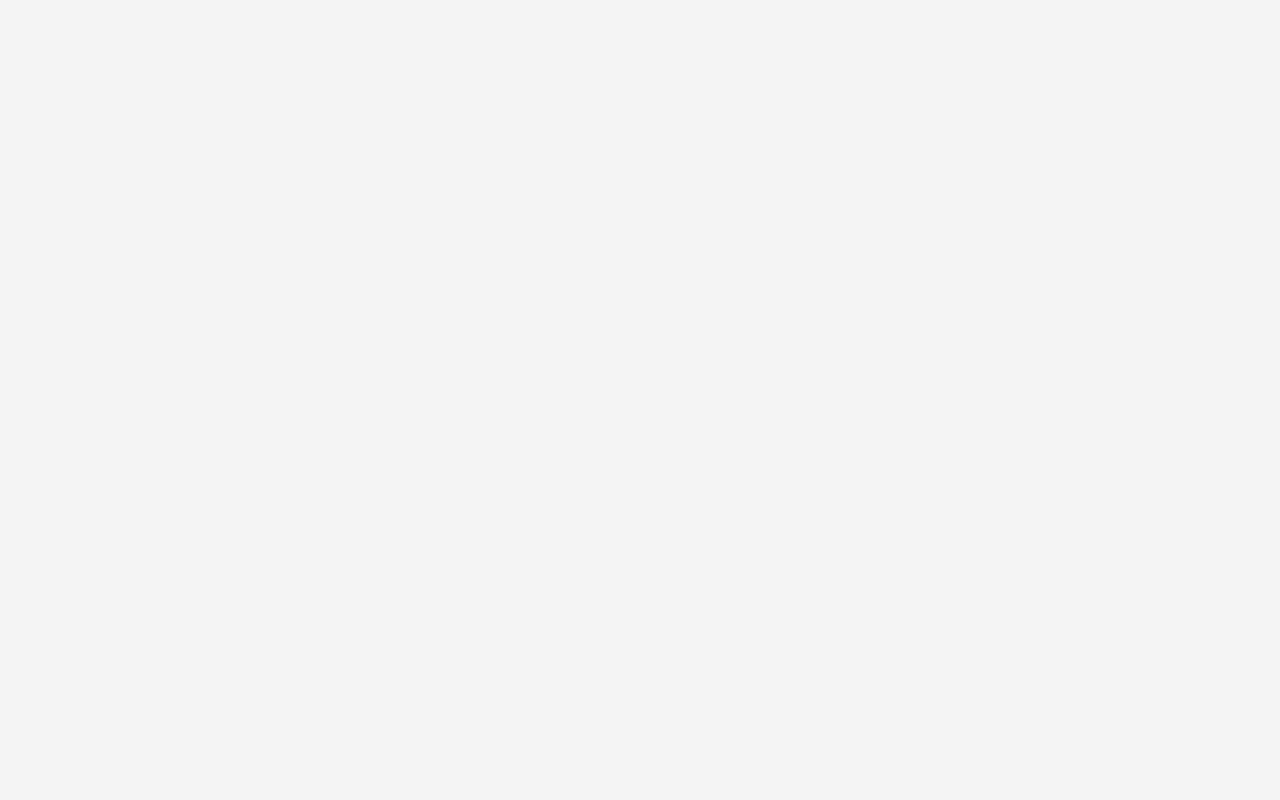
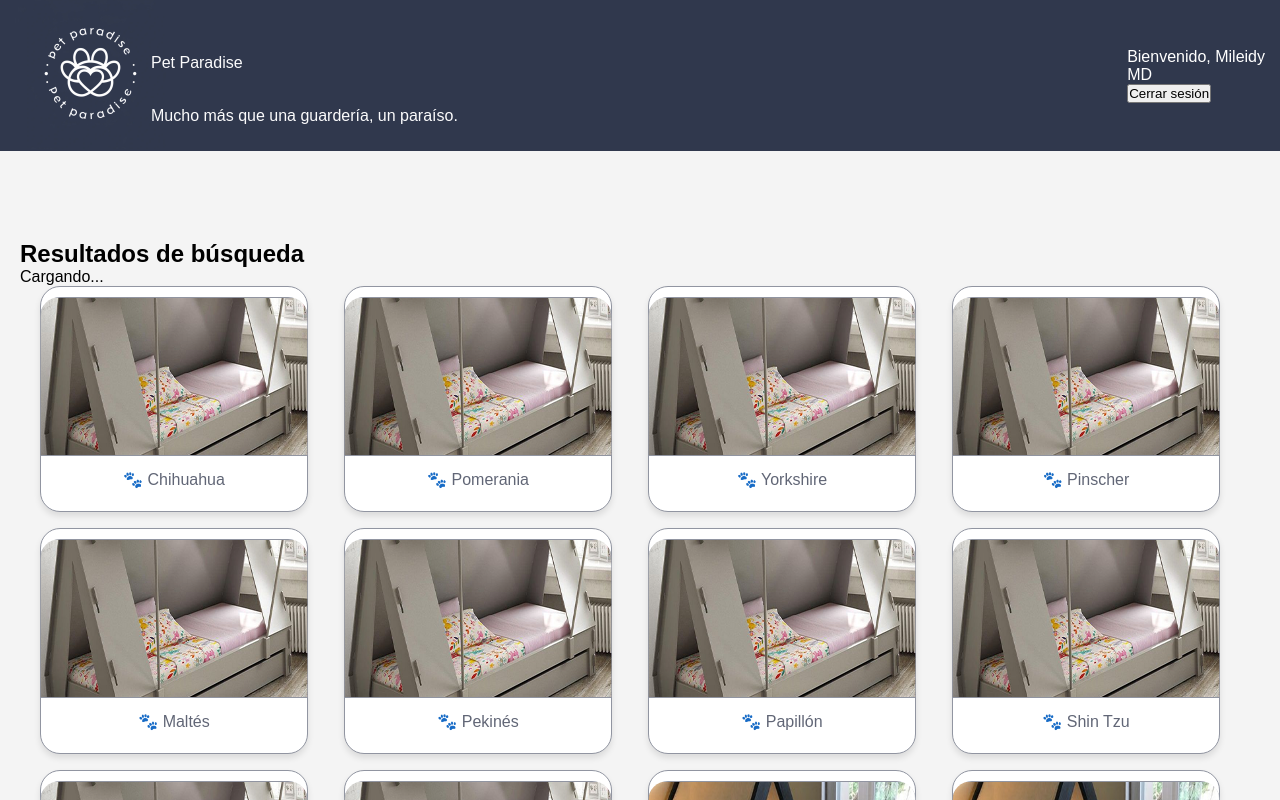
Before and after one commit to LuisDelgado-LD/integradorG5Front, a React (Vite) app: page /busqueda in a window 1280 px wide. Before the commit this address had no page. Built offline with nearby package versions, Linux system fonts and the light colour scheme.

Commit message:
Metodo de busqueda por fecha y por raza

```diff
--- a/src/App.jsx
+++ b/src/App.jsx
@@ -11,6 +11,7 @@ import GestionCaracteristicas from "./Routes/GestionCaracteristicas.jsx";
 import UserManagement from "./Routes/UserManagement.jsx";
 import Login from "./Routes/Login.jsx";
 import PrivateRoute from "./Routes/PrivateRoute";
+import Search from "./Routes/Search.jsx";
 
 function App() {
   const [usuario, setUsuario] = useState(null);
@@ -26,6 +27,7 @@ function App() {
           <Route index element={<Home />} />
           <Route path="habitacion/:id" element={<Habitaciones />} />
           <Route path="registro" element={<Registro />} />
+          <Route path="busqueda" element={<Search />} />
           <Route path="login" element={!usuario ? <Login setUsuario={setUsuario} /> : <Navigate to={usuario.rol === "admin" ? "/administrador" : "/home"} />} />
         </Route>
 
--- a/src/Components/AutoCompleteSearch.jsx
+++ b/src/Components/AutoCompleteSearch.jsx
@@ -1,19 +1,53 @@
 import { useState } from "react";
 import Select from "react-select";
+import { useNavigate } from "react-router-dom";
 
 const options = [
   { value: "chihuahua", label: "Chihuahua" },
-  { value: "poodle", label: "Poodle" },
-  { value: "bulldog", label: "Bulldog" },
-  { value: "golden", label: "Golden Retriever" },
+  { value: "pomerania", label: "Pomerania" },
+  { value: "yorkshire", label: "Yorkshire" },
+  { value: "pinscher", label: "Pinscher" },
+  { value: "beagle", label: "Beagle" },
+  { value: "basenji", label: "Basenji" },
+  { value: "cocker", label: "Cocker" },
+  { value: "schnauzer", label: "Schnauzer" },
+  { value: "whippet", label: "Whippet" },
+  { value: "labrador", label: "Labrador" },
+  { value: "maltes", label: "Maltés" },
+  { value: "pequines", label: "Pekinés" },
+  { value: "papillon", label: "Papillón" },
+  { value: "shetland_sheepdog", label: "Shetland Sheepdog" },
+  { value: "border_collie", label: "Border Collie" },
+  { value: "shiba_inu", label: "Shiba Inu" },
+  { value: "american_eskimo", label: "American Eskimo" },
+  { value: "staffordshire_bull_terrier", label: "Staffordshire Bull Terrier" },
+  { value: "pastor_aleman", label: "Pastor Alemán" },
+  { value: "husky_siberiano", label: "Husky Siberiano" },
+  { value: "shih_tzu", label: "Shih Tzu" },
+  { value: "bichon_frise", label: "Bichón Frisé" },
+  { value: "toy_poodle", label: "Toy Poodle" },
+  { value: "bulldog_frances", label: "Bulldog Francés" },
+  { value: "springer_spaniel", label: "Springer Spaniel" },
+  { value: "corgi", label: "Corgi" },
+  { value: "australian_shepherd", label: "Australian Shepherd" },
+  { value: "samoyedo", label: "Samoyedo" },
+  { value: "golden_retriever", label: "Golden Retriever" },
+  { value: "rottweiler", label: "Rottweiler" }
 ];
 
 const AutocompleteSearch = ({ onSelect }) => {
   const [selectedOption, setSelectedOption] = useState(null);
+  const navigate = useNavigate();
 
   const handleChange = (option) => {
     setSelectedOption(option);
     onSelect(option);
+  };
+
+  const handleSearch = () => {
+    if (selectedOption) {
+      navigate(`/busqueda?raza=${selectedOption.value}`);
+    }
   };
 
   return (
@@ -27,8 +61,10 @@ const AutocompleteSearch = ({ onSelect }) => {
         noOptionsMessage={() => "No hay opciones disponibles"}
         styles={customStyles}
       />
-      {selectedOption && (
-        <button style={styles.searchButton}>Buscar</button>
+      {(
+        <button style={styles.searchButton} onClick={handleSearch}>
+        Buscar
+      </button>
       )}
     </div>
   );
@@ -78,7 +114,7 @@ const styles = {
     ...base,
     padding: "10px",
     fontSize: "16px",
-      backgroundColor: isSelected ? "#3372BD" : isFocused ? "#2261AC" : "white",
+    backgroundColor: isSelected ? "#5572BD" : isFocused ? "#4461AC" : "white",
     color: isSelected ? "white" : "black",
     cursor: "pointer",
   }),
--- a/src/Components/Navbar.jsx
+++ b/src/Components/Navbar.jsx
@@ -83,7 +83,7 @@
 // export default Navbar;
 
 
-import { useLocation } from "react-router-dom";
+import { useLocation, useNavigate } from "react-router-dom";
 import React, { useState } from "react";
 import DatePicker, { registerLocale } from "react-datepicker";
 import "react-datepicker/dist/react-datepicker.css";
@@ -93,12 +93,26 @@ import AutocompleteSearch from "../Components/AutoCompleteSearch";
 const Navbar = () => {
   registerLocale("es", es);
   const location = useLocation();
+  const navigate = useNavigate();
 
   const [startDate, setStartDate] = useState(new Date());
   const [endDate, setEndDate] = useState(null);
   const [selectedBreed, setSelectedBreed] = useState(null);
 
   if (location.pathname !== "/") return null;
+
+  const handleEndDateChange = (date) => {
+    setEndDate(date);
+
+    if (startDate && date) {
+      // Convertir fechas a formato YYYY-MM-DD para la URL
+      const formattedStart = startDate.toISOString().split("T")[0];
+      const formattedEnd = date.toISOString().split("T")[0];
+
+      // Redirigir a /search con los parámetros de búsqueda
+      navigate(`/busqueda?fecha_ingreso=${formattedStart}&fecha_salida=${formattedEnd}`);
+    }
+  };
 
   return (
     <nav className="navbar">
@@ -130,7 +144,8 @@ const Navbar = () => {
               locale={es}
               minDate={startDate}
               selected={endDate}
-              onChange={setEndDate}
+//              onChange={setEndDate}
+              onChange={handleEndDateChange}
             />
           </div>
         </div>
--- /dev/null
+++ b/src/Routes/Search.jsx
@@ -0,0 +1,136 @@
+import { useEffect, useState } from "react";
+import { useSearchParams } from "react-router-dom";
+import Card from "../Components/Card"; // Asegúrate de que esta ruta sea correcta
+
+const options = [
+    {id: "1" ,nombre: "Chihuahua", imagen: "/img/PalacioPeludo.png", "fecha_ingreso": "2024-04-22", "fecha_salida": "2024-06-06"},
+    {id: "2" ,nombre: "Pomerania", imagen: "/img/PalacioPeludo.png", "fecha_ingreso": "2023-01-30", "fecha_salida": "2023-11-18"},
+    {id: "3" ,nombre: "Yorkshire", imagen: "/img/PalacioPeludo.png", "fecha_ingreso": "2023-09-18", "fecha_salida": "2024-04-10"},
+    {id: "4" ,nombre: "Pinscher", imagen: "/img/PalacioPeludo.png", "fecha_ingreso": "2025-02-03", "fecha_salida": "2025-04-03"},
+    {id: "5" ,nombre: "Maltés", imagen: "/img/PalacioPeludo.png", "fecha_ingreso": "2024-12-25", "fecha_salida": "2025-08-16"},
+    {id: "6" ,nombre: "Pekinés", imagen: "/img/PalacioPeludo.png", "fecha_ingreso": "2023-01-30", "fecha_salida": "2023-11-14"},
+    {id: "7" ,nombre: "Papillón", imagen: "/img/PalacioPeludo.png", "fecha_ingreso": "2022-12-22", "fecha_salida": "2023-05-29"},
+    {id: "8" ,nombre: "Shin Tzu", imagen: "/img/PalacioPeludo.png", "fecha_ingreso": "2025-03-31", "fecha_salida": "2025-07-05"},
+    {id: "9" ,nombre: "Bichón Frisé", imagen: "/img/PalacioPeludo.png", "fecha_ingreso": "2022-11-23", "fecha_salida": "2022-12-30"},
+    {id: "10" ,nombre: "Toy Poddle", imagen: "/img/PalacioPeludo.png", "fecha_ingreso": "2022-02-24", "fecha_salida": "2022-06-30"},
+    {id: "11" ,nombre: "Begale", imagen: "/img/RefugioConfortable.png", "fecha_ingreso": "2022-11-28", "fecha_salida": "2023-02-16"},
+    {id: "11" ,nombre: "Cocker", imagen: "/img/RefugioConfortable.png", "fecha_ingreso": "2023-01-21", "fecha_salida": "2023-02-23"},
+    {id: "12" ,nombre: "Border Collie", imagen: "/img/RefugioConfortable.png", "fecha_ingreso": "2023-02-05", "fecha_salida": "2023-03-06"},
+    {id: "13" ,nombre: "Bulldog Francés", imagen: "/img/RefugioConfortable.png", "fecha_ingreso": "2025-03-01", "fecha_salida": "2025-12-24"},
+    {id: "14" ,nombre: "Schnauzer", imagen: "/img/RefugioConfortable.png", "fecha_ingreso": "2024-12-24", "fecha_salida": "2025-06-19"},
+    {id: "15" ,nombre: "Staffordshire Bull Terrier", imagen: "/img/RefugioConfortable.png", "fecha_ingreso": "2022-06-12", "fecha_salida": "2022-06-22"},
+    {id: "16" ,nombre: "Basenji", imagen: "/img/RefugioConfortable.png", "fecha_ingreso": "2022-02-10", "fecha_salida": "2022-12-27"},
+    {id: "17" ,nombre: "Whippet", imagen: "/img/RefugioConfortable.png", "fecha_ingreso": "2023-07-11", "fecha_salida": "2024-03-23"},
+    {id: "18" ,nombre: "Shetland Sheepdog", imagen: "/img/RefugioConfortable.png", "fecha_ingreso": "2024-12-23", "fecha_salida": "2025-08-11"},
+    {id: "19" ,nombre: "American Eskimo", imagen: "/img/RefugioConfortable.png", "fecha_ingreso": "2024-06-20", "fecha_salida": "2024-11-18"},
+    {id: "20" ,nombre: "Shiba Inu", imagen: "/img/RefugioConfortable.png", "fecha_ingreso": "2024-06-07", "fecha_salida": "2025-01-12"},
+    {id: "21" ,nombre: "Corgi", imagen: "/img/RefugioConfortable.png", "fecha_ingreso": "2022-02-08", "fecha_salida": "2022-11-10"},
+    {id: "22" ,nombre: "Springer Spaniel", imagen: "/img/RefugioConfortable.png", "fecha_ingreso": "2023-10-23", "fecha_salida": "2024-07-16"},
+    {id: "23" ,nombre: "Australian Shepherd", imagen: "/img/RefugioConfortable.png", "fecha_ingreso": "2025-04-20", "fecha_salida": "2025-11-07"},
+    {id: "24" ,nombre: "Samoyedo", imagen: "/img/RefugioConfortable.png", "fecha_ingreso": "2022-09-15", "fecha_salida": "2023-07-01"},
+    {id: "25" ,nombre: "Labrador", imagen: "/img/CuevaAcogedora.png", "fecha_ingreso": "2022-07-30", "fecha_salida": "2022-10-14"},
+    {id: "26" ,nombre: "Golden Retriever", imagen: "/img/CuevaAcogedora.png", "fecha_ingreso": "2023-04-02", "fecha_salida": "2023-08-04"},
+    {id: "27" ,nombre: "Pastor Alemán", imagen: "/img/CuevaAcogedora.png", "fecha_ingreso": "2023-01-30", "fecha_salida": "2023-06-01"},
+    {id: "28" ,nombre: "Husky Siberiano", imagen: "/img/CuevaAcogedora.png", "fecha_ingreso": "2025-11-06", "fecha_salida": "2026-02-08"},
+    {id: "29" ,nombre: "Rottweiler", imagen: "/img/CuevaAcogedora.png", "fecha_ingreso": "2022-09-02", "fecha_salida": "2023-02-05"}
+  ]
+
+const Search = () => {
+  const [searchParams] = useSearchParams();
+  const [habitaciones, setHabitaciones] = useState([]);
+
+   const [isLoading, setIsLoading] = useState(false);
+   const [error, setError] = useState(null);
+
+   // descomentar cuando se tenga listo la api
+
+// useEffect(() => {
+//     const raza = searchParams.get("raza")?.toLowerCase() || "";
+//     const fechaIngreso = searchParams.get("fecha_ingreso");
+//     const fechaSalida = searchParams.get("fecha_salida");
+
+//     const fetchData = async () => {
+//       setIsLoading(true);
+//       setError(null);
+
+//       try {
+//         const queryParams = new URLSearchParams();
+//         if (raza) queryParams.append("raza", raza);
+//         if (fechaIngreso) queryParams.append("fecha_ingreso", fechaIngreso);
+//         if (fechaSalida) queryParams.append("fecha_salida", fechaSalida);
+
+//         const response = await fetch(`${API_URL}?${queryParams}`);
+//         if (!response.ok) {
+//           throw new Error("Error al obtener los datos");
+//         }
+
+//         const data = await response.json();
+//         setHabitaciones(data);
+//       } catch (err) {
+//         setError(err.message);
+//       } finally {
+//         setIsLoading(false);
+//       }
+//     };
+
+//     fetchData();
+//   }, [searchParams]);
+
+
+// comentar el siguiente useeffect cuando se tenga listo la api
+useEffect(() => {
+    setIsLoading(true);
+    setError(null);
+    const raza = searchParams.get("raza")?.toLowerCase() || "";
+    const fechaIngreso = searchParams.get("fecha_ingreso");
+    const fechaSalida = searchParams.get("fecha_salida");
+
+    let resultados = options;
+
+    if (raza) {
+      resultados = resultados.filter((perro) => perro.nombre.toLowerCase().includes(raza));
+      setIsLoading(false);
+    }
+
+    if (fechaIngreso && fechaSalida) {
+      resultados = resultados.filter(
+        (perro) =>
+          new Date(perro.fecha_ingreso) <= new Date(fechaSalida) &&
+          new Date(perro.fecha_salida) >= new Date(fechaIngreso)
+      );
+      setIsLoading(false);
+    }
+
+    setHabitaciones(resultados);
+  }, [searchParams]);
+
+  return (
+    <div>
+      <h2>Resultados de búsqueda</h2>
+      {isLoading && <p>Cargando...</p>}
+      {error && <p style={{ color: "red" }}>Error: {error}</p>}
+      <div style={styles.cardContainer}>
+        {habitaciones.length > 0 ? (
+          habitaciones.map((habitacion) => (
+            <Card key={habitacion.id} {...habitacion} />
+          ))
+        ) : (
+            !isLoading && <p>No se encontraron resultados.</p>
+        )}
+      </div>
+    </div>
+  );
+};
+
+const styles = {
+    cardContainer: {
+      display: "grid",
+      gridTemplateColumns: "repeat(auto-fit, minmax(250px, 1fr))",
+      gap: "16px",
+      justifyContent: "center",
+      maxWidth: "1200px",
+      margin: "auto",
+    },
+  };
+
+export default Search;
```
Lines whose indentation alone changed are shown as unchanged.
